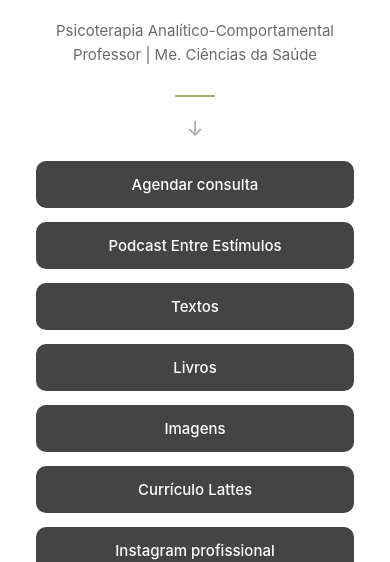
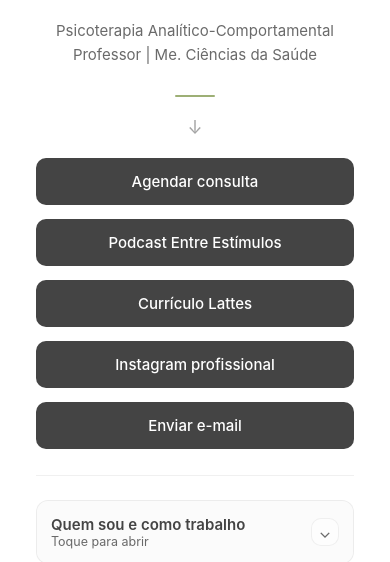
Before and after one commit to cidpsiclin/cidfariaspsi.github.io, a plain HTML site: page index.html in a window 390 px wide. Shown: the part 284-846 px from the top of the page. Drawn offline with Linux system fonts and the light colour scheme.

Commit message:
Update index.html

```diff
--- a/index.html
+++ b/index.html
@@ -119,15 +119,12 @@ a.button:hover {
   background: var(--button-hover);
 }
 
-/* DELAYS */
-a.button:nth-of-type(1) { animation-delay: 0.20s; }
-a.button:nth-of-type(2) { animation-delay: 0.30s; }
-a.button:nth-of-type(3) { animation-delay: 0.40s; }
-a.button:nth-of-type(4) { animation-delay: 0.50s; }
-a.button:nth-of-type(5) { animation-delay: 0.60s; }
-a.button:nth-of-type(6) { animation-delay: 0.70s; }
-a.button:nth-of-type(7) { animation-delay: 0.80s; }
-a.button:nth-of-type(8) { animation-delay: 0.90s; }
+/* DELAYS DESKTOP */
+a.button:nth-of-type(1) { animation-delay: 0.25s; }
+a.button:nth-of-type(2) { animation-delay: 0.35s; }
+a.button:nth-of-type(3) { animation-delay: 0.45s; }
+a.button:nth-of-type(4) { animation-delay: 0.55s; }
+a.button:nth-of-type(5) { animation-delay: 0.65s; }
 
 /* ACORDEÃO */
 .about {
@@ -215,6 +212,10 @@ details[open] .chev {
   color: var(--text-muted);
 }
 
+.about-content p:last-child {
+  margin-bottom: 0;
+}
+
 /* RODAPÉ */
 .footer {
   font-size: 12.5px;
@@ -225,12 +226,33 @@ details[open] .chev {
 }
 
 /* ANIMAÇÕES */
-@keyframes fadeIn { to { opacity: 1; } }
-@keyframes buttonIn { to { opacity: 1; transform: translateY(0); } }
+@keyframes fadeIn {
+  to { opacity: 1; }
+}
+
+@keyframes buttonIn {
+  to { opacity: 1; transform: translateY(0); }
+}
+
+/* MOBILE */
+@media (max-width: 480px) {
+  a.button:nth-of-type(1) { animation-delay: 0.15s; }
+  a.button:nth-of-type(2) { animation-delay: 0.22s; }
+  a.button:nth-of-type(3) { animation-delay: 0.29s; }
+  a.button:nth-of-type(4) { animation-delay: 0.36s; }
+  a.button:nth-of-type(5) { animation-delay: 0.43s; }
+
+  .scroll-indicator {
+    font-size: 18px;
+  }
+}
 
 /* ACESSIBILIDADE */
 @media (prefers-reduced-motion: reduce) {
-  * { animation: none !important; transition: none !important; }
+  * {
+    animation: none !important;
+    transition: none !important;
+  }
 }
 </style>
 </head>
@@ -254,26 +276,12 @@ details[open] .chev {
   <div class="divider"></div>
   <div class="scroll-indicator">↓</div>
 
-  <!-- LINKS PRINCIPAIS -->
   <a class="button" href="https://wa.me/5553991053796?text=Olá%2C%20gostaria%20de%20informações%20sobre%20atendimento%20psicológico." target="_blank">
     Agendar consulta
   </a>
 
   <a class="button" href="https://open.spotify.com/show/03I8afdx9f1b62Tb0SnsAK" target="_blank">
     Podcast Entre Estímulos
-  </a>
-
-  <!-- CONTEÚDO -->
-  <a class="button" href="https://github.com/cidpsiclin/psiccidpinheiro/tree/main/textos" target="_blank">
-    Textos
-  </a>
-
-  <a class="button" href="https://github.com/cidpsiclin/psiccidpinheiro/tree/main/livros" target="_blank">
-    Livros
-  </a>
-
-  <a class="button" href="https://github.com/cidpsiclin/psiccidpinheiro/tree/main/imagens" target="_blank">
-    Imagens
   </a>
 
   <a class="button" href="https://lattes.cnpq.br/5072857995301252" target="_blank">
@@ -299,8 +307,13 @@ details[open] .chev {
       </summary>
 
       <div class="about-content">
-        <p>Sou psicólogo clínico e professor universitário. Atuo em Pelotas (RS) e sou natural de Rio Grande.</p>
-        <p>Trabalho com Psicoterapia Analítico-Comportamental, com escuta clínica, clareza conceitual e compromisso ético.</p>
+        <p>Sou psicólogo clínico e professor universitário. Atuo em Pelotas (RS) e sou natural de Rio Grande. Ao longo da minha trajetória, venho conciliando a prática clínica com o ensino e a pesquisa, o que influencia diretamente a forma como penso e conduzo o trabalho terapêutico.</p>
+
+        <p>Atualmente, sou professor do curso de Psicologia da Faculdade Anhanguera de Pelotas, onde leciono disciplinas como Psicopatologia, Diagnóstico e Intervenção em Psicologia, Neuroanatomofisiologia, Behaviorismo, Análise Experimental do Comportamento, Métodos de Avaliação Psicológica e Métodos Quantitativos.</p>
+
+        <p>Trabalho com a Psicoterapia Analítico-Comportamental, uma abordagem que busca compreender como padrões de comportamento, pensamento e emoção se constroem ao longo da vida e se mantêm nas situações do cotidiano.</p>
+
+        <p>O processo terapêutico é construído em conjunto, com escuta, clareza e objetivos definidos, visando ampliar possibilidades de ação, escolha e cuidado.</p>
       </div>
     </details>
   </div>
```
